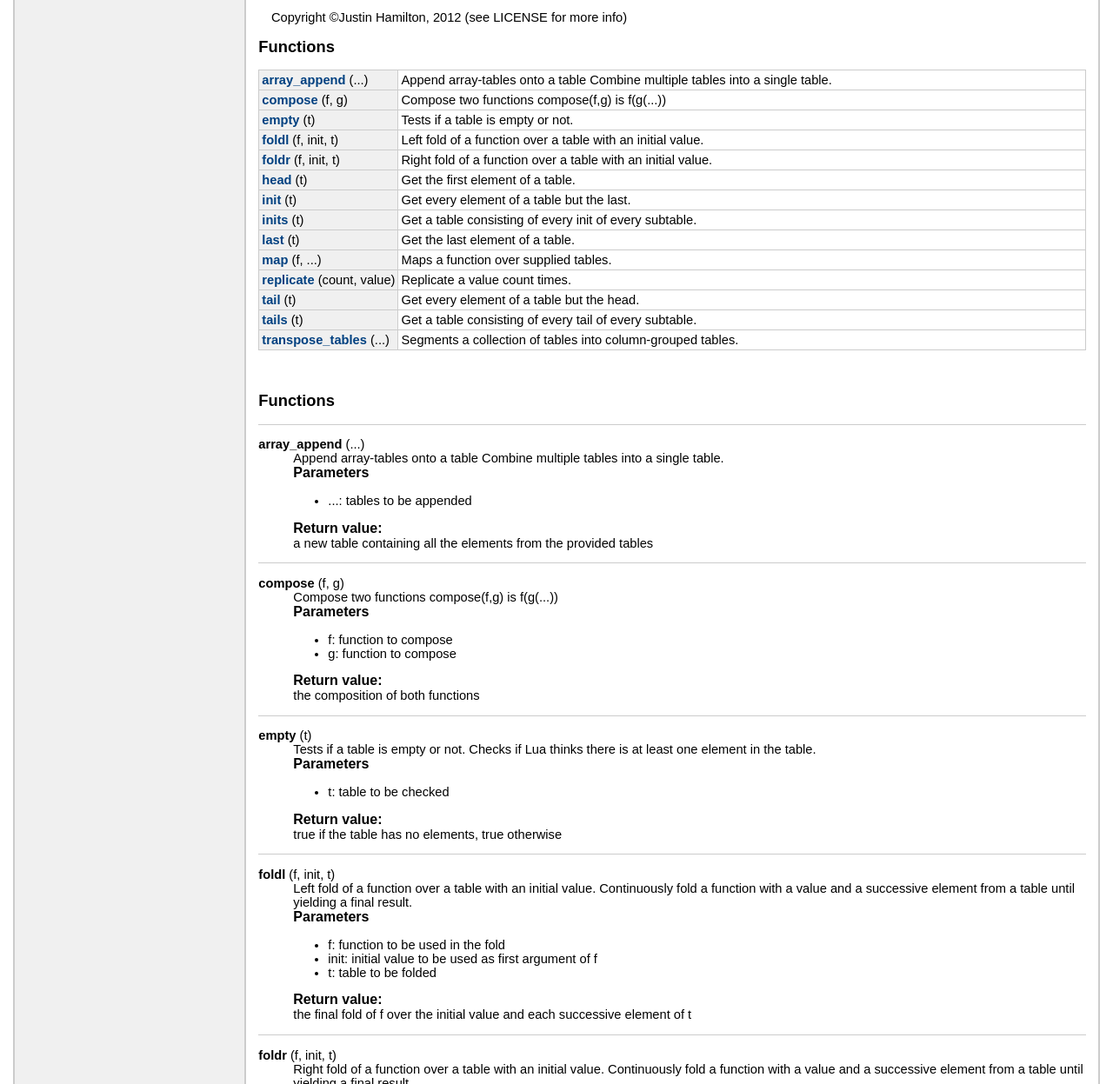
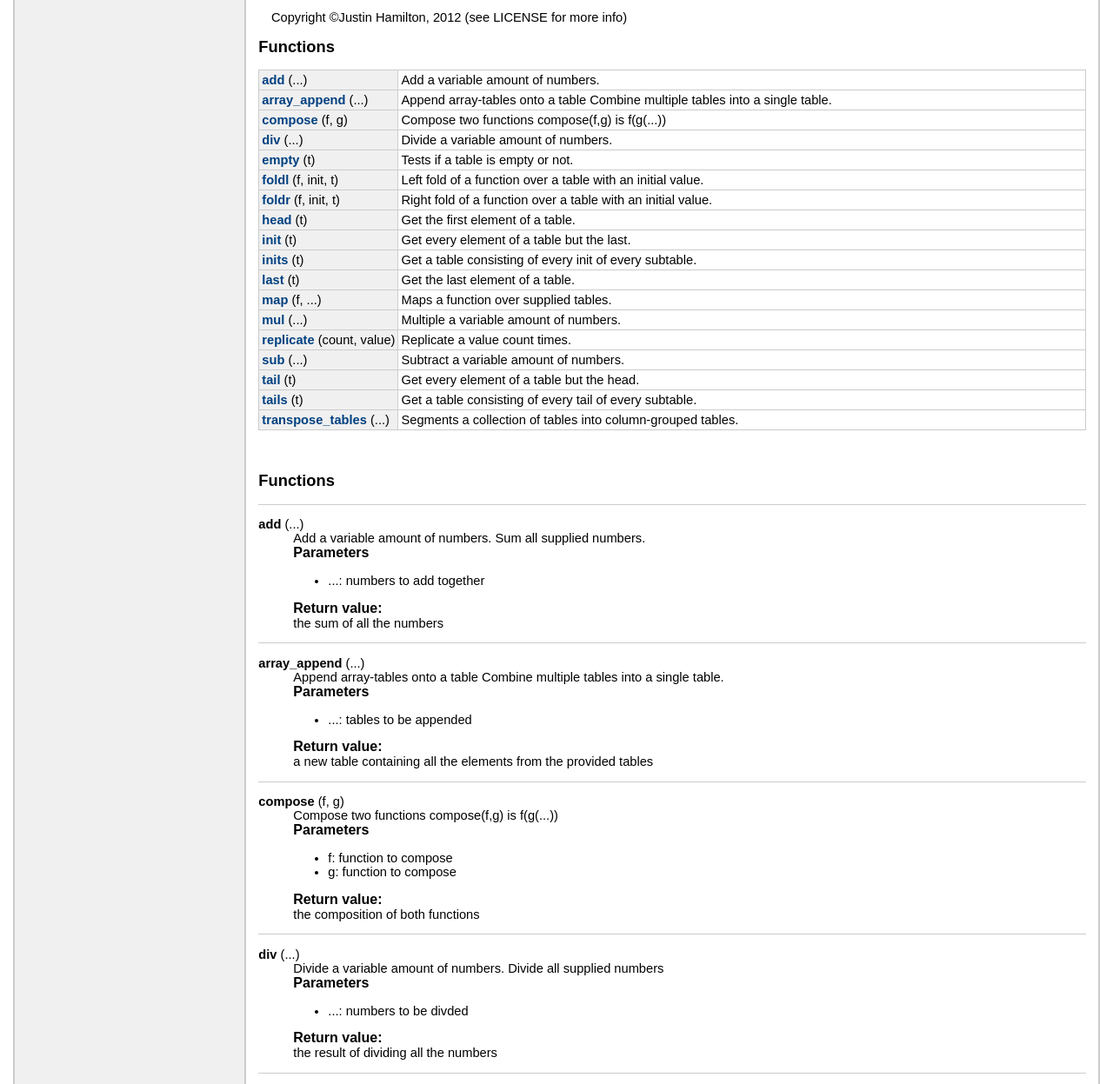
Before and after one commit to jamiltron/jonesy, a plain HTML site: page docs/files/jonesy.html in a window 1280 px wide. Shown: the part 169-1416 px from the top of the page at 87% size. Drawn offline with Linux system fonts and the light colour scheme.

Commit message:
Adding basic arithmetic functions of variable-length arguments

```diff
--- a/docs/files/jonesy.html
+++ b/docs/files/jonesy.html
@@ -84,6 +84,11 @@
 <table class="function_list">
 
 	<tr>
+	<td class="name" nowrap><a href="#add">add</a>&nbsp;(...)</td>
+	<td class="summary">Add a variable amount of numbers.</td>
+	</tr>
+
+	<tr>
 	<td class="name" nowrap><a href="#array_append">array_append</a>&nbsp;(...)</td>
 	<td class="summary">Append array-tables onto a table Combine multiple tables into a single table.</td>
 	</tr>
@@ -91,6 +96,11 @@
 	<tr>
 	<td class="name" nowrap><a href="#compose">compose</a>&nbsp;(f, g)</td>
 	<td class="summary">Compose two functions compose(f,g) is f(g(...)) </td>
+	</tr>
+
+	<tr>
+	<td class="name" nowrap><a href="#div">div</a>&nbsp;(...)</td>
+	<td class="summary">Divide a variable amount of numbers.</td>
 	</tr>
 
 	<tr>
@@ -134,8 +144,18 @@
 	</tr>
 
 	<tr>
+	<td class="name" nowrap><a href="#mul">mul</a>&nbsp;(...)</td>
+	<td class="summary">Multiple a variable amount of numbers.</td>
+	</tr>
+
+	<tr>
 	<td class="name" nowrap><a href="#replicate">replicate</a>&nbsp;(count, value)</td>
 	<td class="summary">Replicate a value count times.</td>
+	</tr>
+
+	<tr>
+	<td class="name" nowrap><a href="#sub">sub</a>&nbsp;(...)</td>
+	<td class="summary">Subtract a variable amount of numbers.</td>
 	</tr>
 
 	<tr>
@@ -168,6 +188,35 @@
 
 <h2><a name="functions"></a>Functions</h2>
 <dl class="function">
+
+
+
+<dt><a name="add"></a><strong>add</strong>&nbsp;(...)</dt>
+<dd>
+Add a variable amount of numbers. Sum all supplied numbers.
+
+
+<h3>Parameters</h3>
+<ul>
+
+	<li>
+	  ...: numbers to add together
+	</li>
+
+</ul>
+
+
+
+
+
+
+<h3>Return value:</h3>
+the sum of all the numbers
+
+
+
+</dd>
+
 
 
 
@@ -225,6 +274,35 @@ Compose two functions compose(f,g) is f(g(...))
 
 <h3>Return value:</h3>
 the composition of both functions
+
+
+
+</dd>
+
+
+
+
+<dt><a name="div"></a><strong>div</strong>&nbsp;(...)</dt>
+<dd>
+Divide a variable amount of numbers. Divide all supplied numbers
+
+
+<h3>Parameters</h3>
+<ul>
+
+	<li>
+	  ...: numbers to be divded
+	</li>
+
+</ul>
+
+
+
+
+
+
+<h3>Return value:</h3>
+the result of dividing all the numbers
 
 
 
@@ -485,6 +563,35 @@ a new table from the resulting mapping
 
 
 
+<dt><a name="mul"></a><strong>mul</strong>&nbsp;(...)</dt>
+<dd>
+Multiple a variable amount of numbers. Multiply all supplied numbers.
+
+
+<h3>Parameters</h3>
+<ul>
+
+	<li>
+	  ...: numbers to be multiplied
+	</li>
+
+</ul>
+
+
+
+
+
+
+<h3>Return value:</h3>
+the product of all the numbers
+
+
+
+</dd>
+
+
+
+
 <dt><a name="replicate"></a><strong>replicate</strong>&nbsp;(count, value)</dt>
 <dd>
 Replicate a value count times. Return a table consisting of count-many instances of value.
@@ -510,6 +617,35 @@ Replicate a value count times. Return a table consisting of count-many instances
 
 <h3>Return value:</h3>
 a table consiting of count-many instances of value
+
+
+
+</dd>
+
+
+
+
+<dt><a name="sub"></a><strong>sub</strong>&nbsp;(...)</dt>
+<dd>
+Subtract a variable amount of numbers. Subtract all supplied numbers.
+
+
+<h3>Parameters</h3>
+<ul>
+
+	<li>
+	  ...: numbers to be subtracted
+	</li>
+
+</ul>
+
+
+
+
+
+
+<h3>Return value:</h3>
+the difference of all the numbers
 
 
 
```
Also changed, not shown: docs/modules/jonesy.html (+136 -0 lines), 2 other files.
